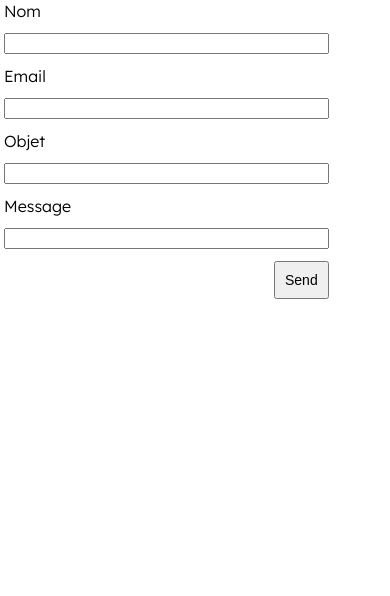
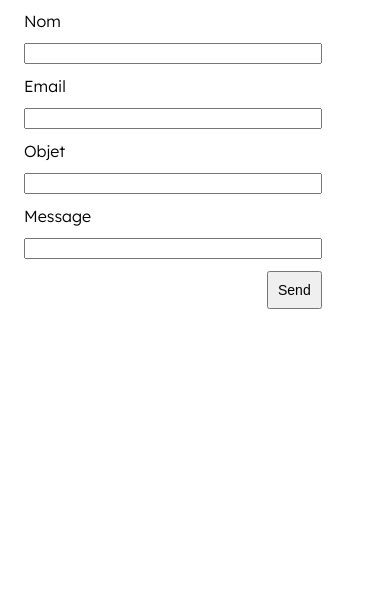
Before and after one commit to ninonbenezit/ninonbenezit.github.io, a plain HTML site: page a-propos.html in a window 390 px wide. Shown: the part 248-844 px from the top of the page. Drawn offline with Linux system fonts and the light colour scheme.

Commit message:
Update style.css

```diff
--- a/style.css
+++ b/style.css
@@ -25,7 +25,9 @@ body{
     padding: 4px;
 }
     @media (max-width: 450px){
-        margin: 10px;
+        body{
+            margin: 10px;
+        }
     }
 
 /* txt */
@@ -61,6 +63,11 @@ form{
     width: 100%;
     margin-right: auto;
 }
+    @media (max-width: 450px){
+        form{
+             padding-left: 10px;
+        }
+    }
 
 input
 textarea{
@@ -223,7 +230,9 @@ aside{
     text-align: right;
 }
     @media (max-width: 1600px){
+        .footer{
         font-size: 20px;
+        }
     }
 
 footer{
```
